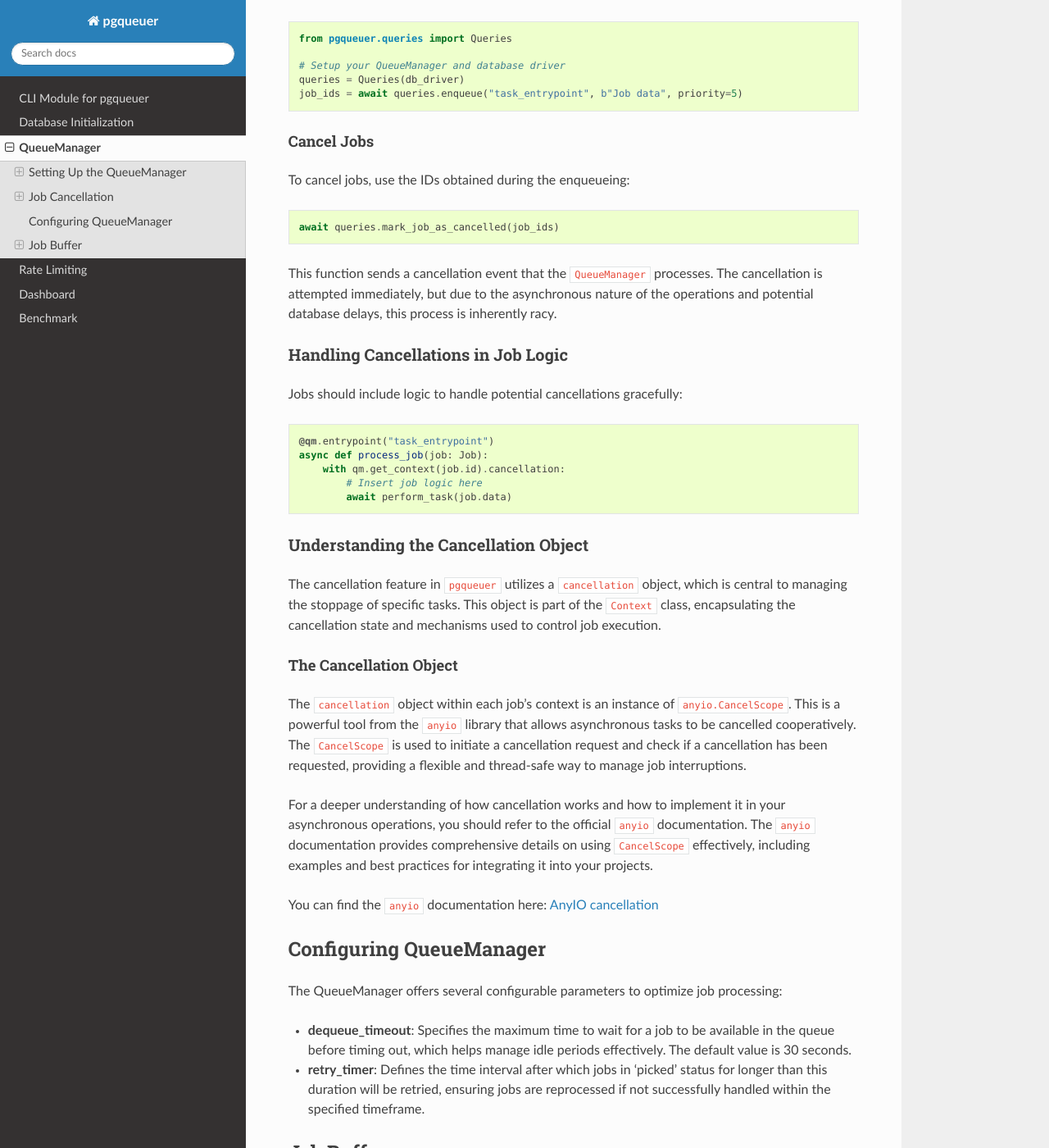
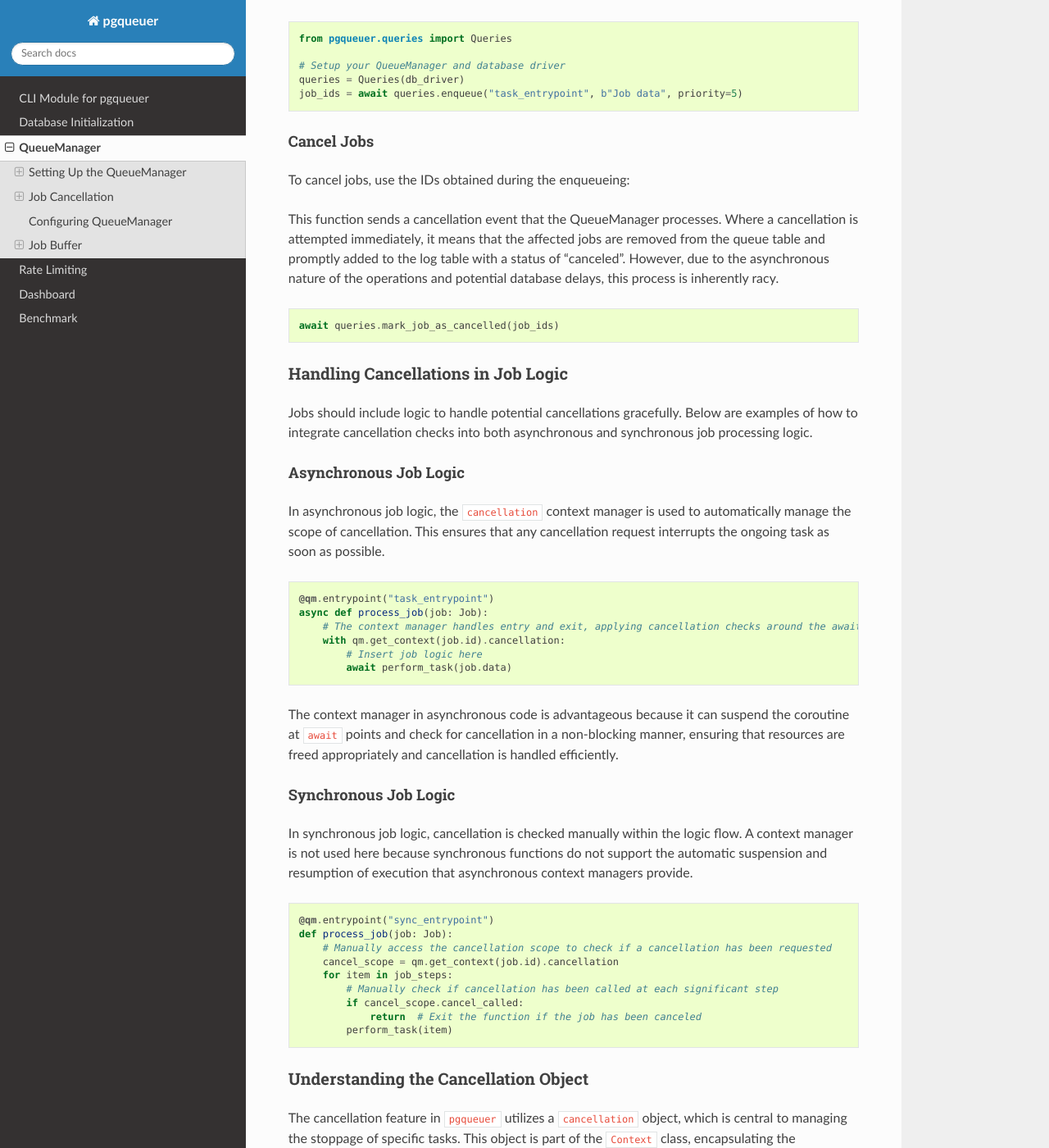
Before and after one commit to janbjorge/pgqueuer, a Sphinx documentation site: the page built from docs/queuemanager.md, in a window 1280 px wide and 1400 px high, scrolled down 1764 px. Shown: the whole window at 82% size. Built offline with Sphinx 7.4.7 and the Read the Docs theme 2.0.0, drawn with Linux system fonts in a browser that asks for light colours; some of the changed text lies outside the part shown.

Commit message:
colingavins review comments

````diff
--- a/docs/queuemanager.md
+++ b/docs/queuemanager.md
@@ -82,22 +82,42 @@ job_ids = await queries.enqueue("task_entrypoint", b"Job data", priority=5)
 
 To cancel jobs, use the IDs obtained during the enqueueing:
 
+This function sends a cancellation event that the QueueManager processes. Where a cancellation is attempted immediately, it means that the affected jobs are removed from the queue table and promptly added to the log table with a status of "canceled". However, due to the asynchronous nature of the operations and potential database delays, this process is inherently racy.
+
 ```python
 await queries.mark_job_as_cancelled(job_ids)
 ```
 
-This function sends a cancellation event that the `QueueManager` processes. The cancellation is attempted immediately, but due to the asynchronous nature of the operations and potential database delays, this process is inherently racy.
-
 ### Handling Cancellations in Job Logic
 
-Jobs should include logic to handle potential cancellations gracefully:
+Jobs should include logic to handle potential cancellations gracefully. Below are examples of how to integrate cancellation checks into both asynchronous and synchronous job processing logic.
+
+#### Asynchronous Job Logic
+In asynchronous job logic, the `cancellation` context manager is used to automatically manage the scope of cancellation. This ensures that any cancellation request interrupts the ongoing task as soon as possible.
 
 ```python
 @qm.entrypoint("task_entrypoint")
 async def process_job(job: Job):
+    # The context manager handles entry and exit, applying cancellation checks around the awaited calls
     with qm.get_context(job.id).cancellation:
         # Insert job logic here
         await perform_task(job.data)
+```
+The context manager in asynchronous code is advantageous because it can suspend the coroutine at `await` points and check for cancellation in a non-blocking manner, ensuring that resources are freed appropriately and cancellation is handled efficiently.
+
+#### Synchronous Job Logic
+In synchronous job logic, cancellation is checked manually within the logic flow. A context manager is not used here because synchronous functions do not support the automatic suspension and resumption of execution that asynchronous context managers provide.
+
+```python
+@qm.entrypoint("sync_entrypoint")
+def process_job(job: Job):
+    # Manually access the cancellation scope to check if a cancellation has been requested
+    cancel_scope = qm.get_context(job.id).cancellation
+    for item in job_steps:
+        # Manually check if cancellation has been called at each significant step
+        if cancel_scope.cancel_called:
+            return  # Exit the function if the job has been canceled
+        perform_task(item)
 ```
 
 ### Understanding the Cancellation Object
````
Also changed, not shown: other parts of docs/queuemanager.md (+1 -1 lines), 1 other file.
